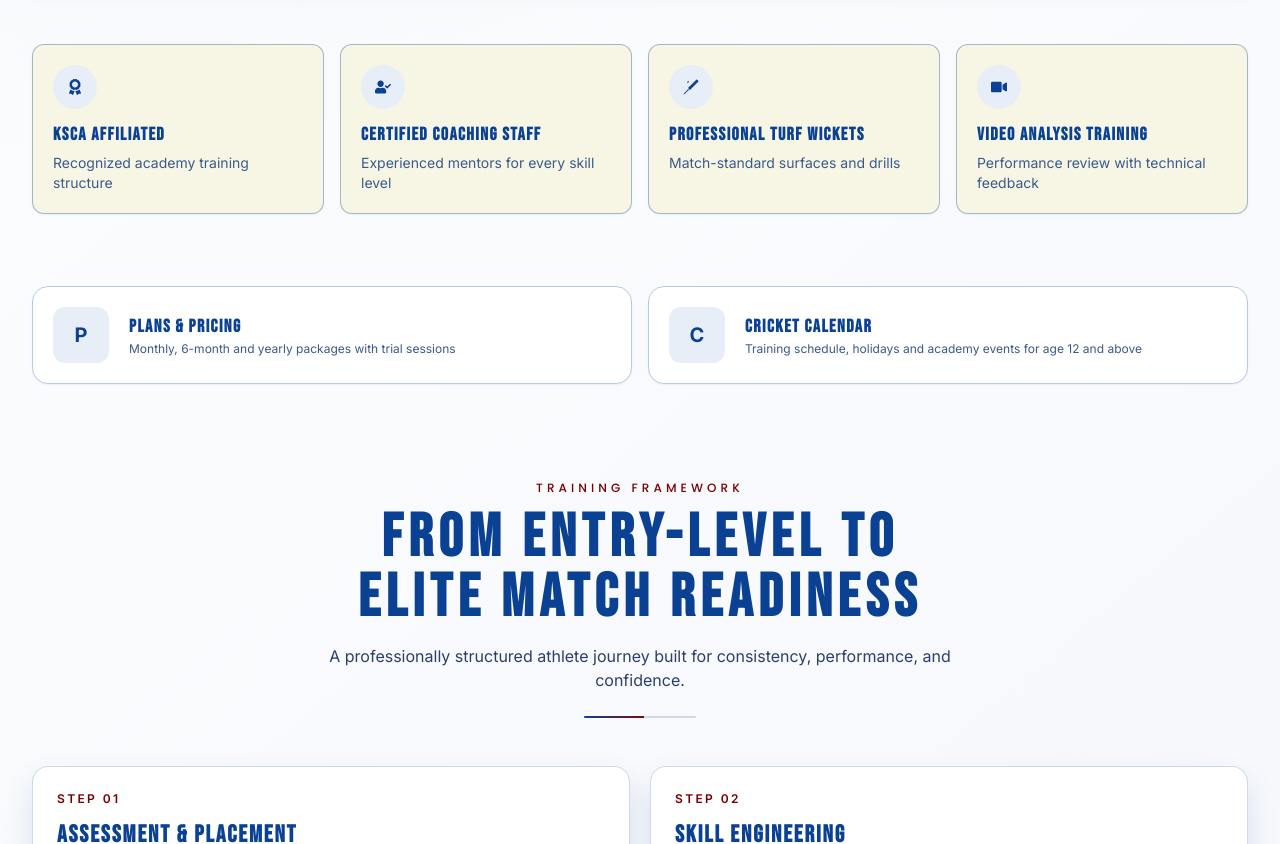
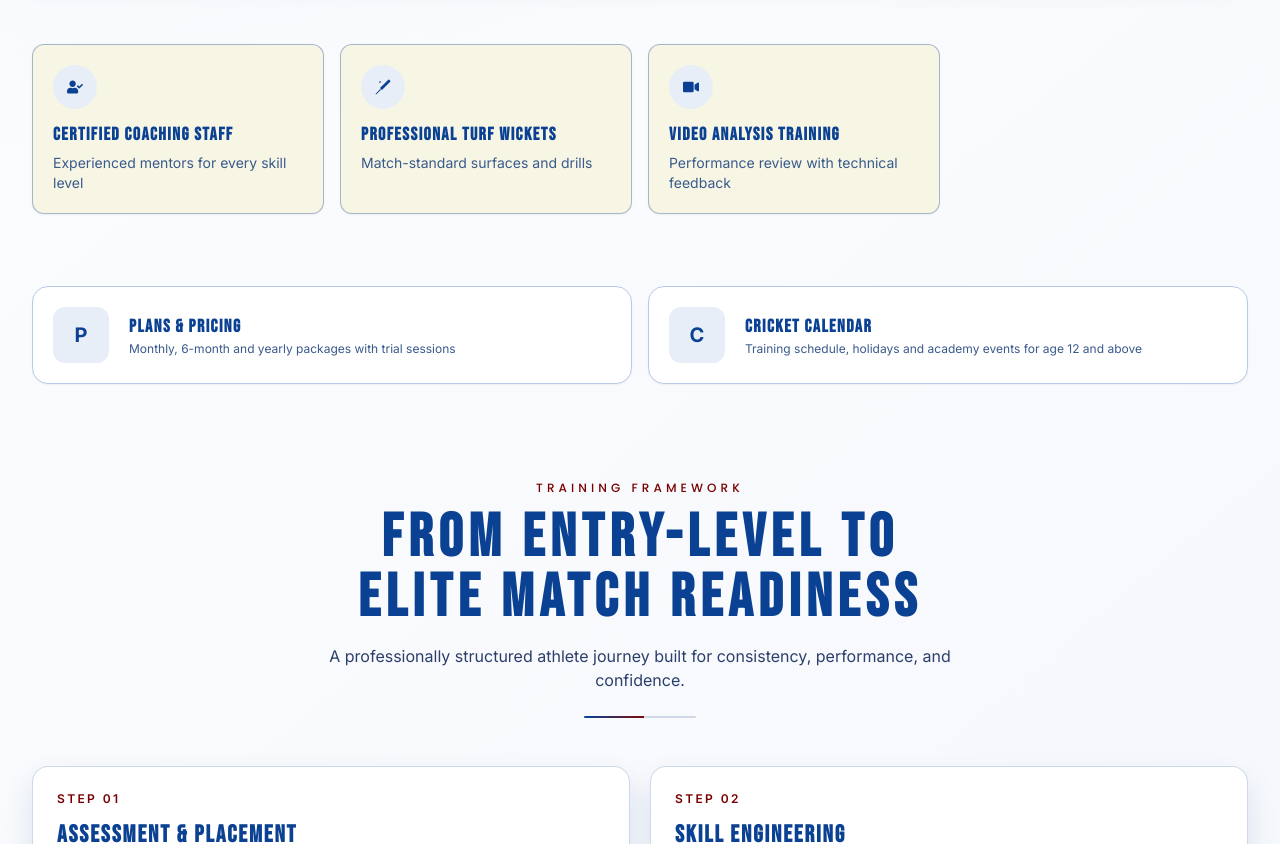
Before and after one commit to ManuSSandStrom/EACE_CRICKET-, a React (Vite) app in the folder client/: page / in a window 1280 px wide. Shown: the part 1880-2724 px from the top of the page. Built offline with nearby package versions, Linux system fonts and the light colour scheme; no server answers.

Commit message:
Remove KSCA affiliation

```diff
--- a/client/index.html
+++ b/client/index.html
@@ -9,7 +9,7 @@
     />
     <meta
       name="keywords"
-      content="EACE, cricket academy Bengaluru, KSCA affiliated cricket coaching"
+      content="EACE, cricket academy Bengaluru"
     />
     <link rel="preconnect" href="https://fonts.googleapis.com" />
     <link rel="preconnect" href="https://fonts.gstatic.com" crossorigin />
--- a/client/src/components/TrustBand.jsx
+++ b/client/src/components/TrustBand.jsx
@@ -4,7 +4,6 @@ import { GiCricketBat } from 'react-icons/gi';
 import { riseIn, staggerContainer } from '../utils/motion.js';
 
 const badges = [
-  { icon: FaAward, title: 'KSCA Affiliated', desc: 'Recognized academy training structure' },
   { icon: FaUserCheck, title: 'Certified Coaching Staff', desc: 'Experienced mentors for every skill level' },
   { icon: GiCricketBat, title: 'Professional Turf Wickets', desc: 'Match-standard surfaces and drills' },
   { icon: FaVideo, title: 'Video Analysis Training', desc: 'Performance review with technical feedback' },
```
